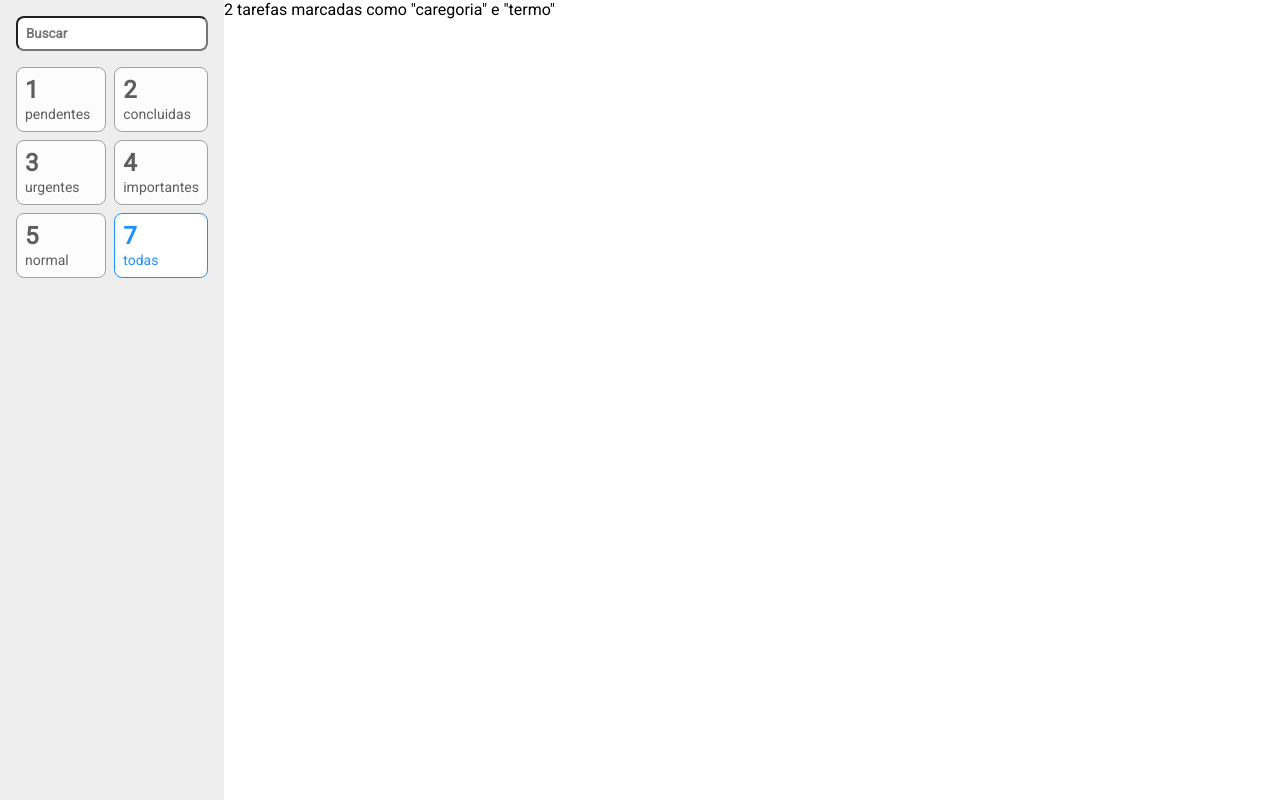
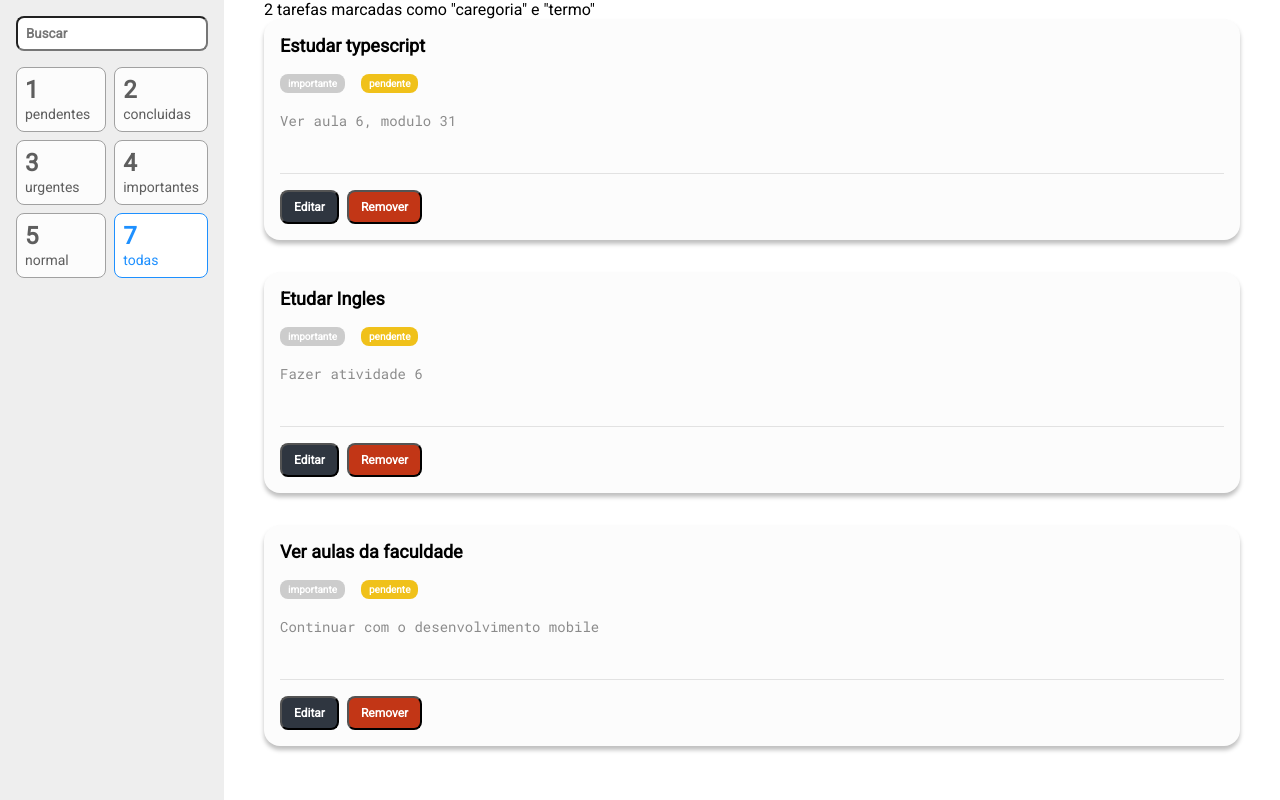
Before and after one commit to Wil-Fs/to-do-list, a React (Create React App) app: page / in a window 1280 px wide. Built offline with nearby package versions, Linux system fonts and the light colour scheme.

Commit message:
Styled: TaskBar Done

```diff
--- a/public/index.html
+++ b/public/index.html
@@ -9,9 +9,6 @@
 			name="description"
 			content="Web site created using create-react-app"
 		/>
-		<link rel="preconnect" href="https://fonts.googleapis.com">
-		<link rel="preconnect" href="https://fonts.gstatic.com" crossorigin>
-		<link href="https://fonts.googleapis.com/css2?family=Roboto:ital,wght@0,300;0,400;1,700&display=swap" rel="stylesheet">
 		<link rel="apple-touch-icon" href="%PUBLIC_URL%/logo192.png" />
 		<!--
       manifest.json provides metadata used when your web app is installed on a
@@ -27,6 +24,9 @@
       work correctly both with client-side routing and a non-root public URL.
       Learn how to configure a non-root public URL by running `npm run build`.
     -->
+		<link rel="preconnect" href="https://fonts.googleapis.com">
+		<link rel="preconnect" href="https://fonts.gstatic.com" crossorigin>
+		<link href="https://fonts.googleapis.com/css2?family=Roboto+Mono&family=Roboto:ital,wght@0,300;0,400;1,700&display=swap" rel="stylesheet">
 		<title>To do list</title>
 	</head>
 	<body>
--- /dev/null
+++ b/src/components/Task/index.tsx
@@ -0,0 +1,43 @@
+import { useState } from 'react';
+import * as S from './styles';
+
+type Props = {
+	title: string;
+	priority: string;
+	status: string;
+	description: string;
+};
+
+const Task = ({ title, priority, description, status }: Props) => {
+	const [isEditing, setIsEditing] = useState(false);
+
+	return (
+		<S.Card>
+			<S.Title>{title}</S.Title>
+			<S.Tags priority={priority}>{priority}</S.Tags>
+			<S.Tags status={status}>{status}</S.Tags>
+			<S.Description value={description} />
+			<S.ActionBar>
+				{isEditing ? (
+					<>
+						<S.SaveButton>Salvar</S.SaveButton>
+						<S.RemoveCancelButton
+							onClick={() => setIsEditing(false)}
+						>
+							Cancelar
+						</S.RemoveCancelButton>
+					</>
+				) : (
+					<>
+						<S.Buttons onClick={() => setIsEditing(true)}>
+							Editar
+						</S.Buttons>
+						<S.RemoveCancelButton>Remover</S.RemoveCancelButton>
+					</>
+				)}
+			</S.ActionBar>
+		</S.Card>
+	);
+};
+
+export default Task;
--- /dev/null
+++ b/src/components/Task/styles.ts
@@ -0,0 +1,83 @@
+import styled from 'styled-components';
+
+import variables from '../../styles/variables';
+
+type TagProps = {
+	priority?: string;
+	status?: string;
+};
+
+function changeBgColor(props: TagProps): string {
+	if ('status' in props) {
+		if (props.status == 'pendente') return variables.yellow;
+		if (props.status == 'concluído') return variables.green;
+	} else if ('priority' in props) {
+		if (props.status == 'urgente') return variables.red;
+		if (props.status == 'importante') return variables.darkYellow;
+	}
+
+	return '#ccc';
+}
+
+export const Card = styled.div`
+	background-color: #fcfcfc;
+	box-shadow: 0 4px 4px rgba(0, 0, 0, 0.25);
+	padding: 16px;
+	margin-bottom: 32px;
+	border-radius: 16px;
+`;
+
+export const Title = styled.h3`
+	font-weight: bold;
+	font-size: 18px;
+	margin-bottom: 16px;
+`;
+
+export const Tags = styled.span<TagProps>`
+	padding: 4px 8px;
+	font-size: 10px;
+	font-weight: bold;
+	color: #fff;
+	background-color: ${(props) => changeBgColor(props)};
+	border-radius: 8px;
+	margin-right: 16px;
+	display: inline-block;
+`;
+
+export const Description = styled.textarea`
+	color: #8b8b8b;
+	font-size: 14px;
+	line-height: 24px;
+	font-family: 'Roboto Mono', monospace;
+	display: block;
+	width: 100%;
+	margin-bottom: 16px;
+	margin-top: 16px;
+	resize: none;
+	border: none;
+	background-color: transparent;
+`;
+
+export const ActionBar = styled.div`
+	border-top: 1px solid rgba(0, 0, 0, 0.1);
+	padding-top: 16px;
+`;
+
+export const Buttons = styled.button`
+	font-weight: bold;
+	font-size: 12px;
+	color: #fff;
+	padding: 8px 12px;
+	cursor: pointer;
+	background-color: #2f3640;
+	border-radius: 8px;
+	margin-right: 8px;
+`;
+
+export const SaveButton = styled(Buttons)`
+	background-color: ${variables.green};
+`;
+
+export const RemoveCancelButton = styled(Buttons)`
+	background-color: ${variables.red};
+`;
--- a/src/containers/ToDoList/index.tsx
+++ b/src/containers/ToDoList/index.tsx
@@ -1,7 +1,43 @@
+import Task from '../../components/Task';
+import { Container } from './styles';
+
+const tasks = [
+	{
+		title: 'Estudar typescript',
+		description: 'Ver aula 6, modulo 31',
+		priority: 'importante',
+		status: 'pendente'
+	},
+	{
+		title: 'Etudar Ingles',
+		description: 'Fazer atividade 6',
+		priority: 'importante',
+		status: 'pendente'
+	},
+	{
+		title: 'Ver aulas da faculdade',
+		description: 'Continuar com o desenvolvimento mobile',
+		priority: 'importante',
+		status: 'pendente'
+	}
+];
+
 const ToDoList = () => (
-	<main>
+	<Container>
 		<p>2 tarefas marcadas como &quot;caregoria&quot; e &quot;termo&quot;</p>
-	</main>
+		<ul>
+			{tasks.map(({ description, title, priority, status }) => (
+				<li key={title}>
+					<Task
+						description={description}
+						title={title}
+						priority={priority}
+						status={status}
+					/>
+				</li>
+			))}
+		</ul>
+	</Container>
 );
 
 export default ToDoList;
--- /dev/null
+++ b/src/containers/ToDoList/styles.ts
@@ -0,0 +1,7 @@
+import styled from 'styled-components';
+
+export const Container = styled.main`
+	padding: 0 40px;
+	height: 100vh;
+	overflow-y: scroll;
+`;
--- a/src/styles/index.ts
+++ b/src/styles/index.ts
@@ -6,6 +6,7 @@ const GlobalStyle = createGlobalStyle`
 		margin: 0;
 		padding: 0;
 		font-family: Roboto, sans-serif;
+		list-style: none;
 	}
 `;
 
--- /dev/null
+++ b/src/styles/variables.ts
@@ -0,0 +1,6 @@
+export default {
+	red: '#c23616',
+	green: '#44bd32',
+	yellow: '#f0c11a',
+	darkYellow: '#e1a32a'
+};
```
